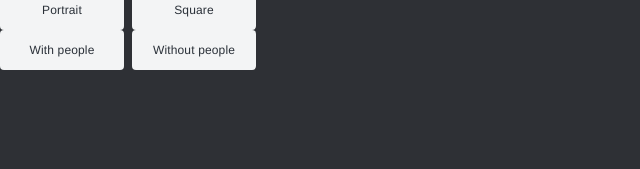
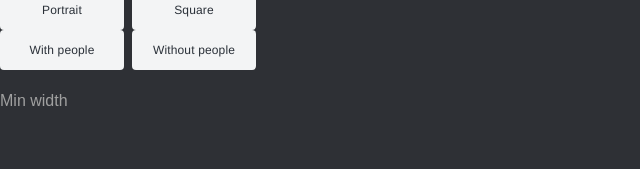
Before and after one commit to aar10n/ImageRepository, a React (Create React App) app in the folder client/: page /search/1 in a window 1280 px wide. Shown: the part 131-300 px from the top of the page, without its empty margins (0-640 px from the left). Built offline with nearby package versions, Linux system fonts and the light colour scheme.

Commit message:
Added NumberFilter component

```diff
--- a/client/src/views/Search/ColorFilter.tsx
+++ b/client/src/views/Search/ColorFilter.tsx
@@ -1,9 +1,9 @@
 import { createStyles, makeStyles } from '@material-ui/core/styles';
 import { useHistory } from 'react-router-dom';
 import classNames from 'classnames';
-import { tuple } from 'core/types';
 import { FontAwesomeIcon } from '@fortawesome/react-fontawesome';
 import SearchService from 'core/SearchService';
+import { tuple } from 'core/types';
 
 interface ColorOption {
   id: string;
--- /dev/null
+++ b/client/src/views/Search/NumberFilter.tsx
@@ -0,0 +1,92 @@
+import { useState } from 'react';
+import { createStyles, makeStyles } from '@material-ui/core/styles';
+import { useHistory } from 'react-router-dom';
+import SearchService from 'core/SearchService';
+
+interface Props {
+  param: string;
+  selected: number;
+  label: string;
+  min?: number;
+  max?: number;
+}
+
+const useStyles = makeStyles(() =>
+  createStyles({
+    container: {
+      display: 'flex',
+      flexWrap: 'wrap',
+      flexDirection: 'column',
+    },
+    inputContainer: {
+      width: '20%',
+      paddingBottom: '24px',
+      paddingTop: '4px',
+      minHeight: '65px',
+    },
+    label: {
+      width: '100%',
+      fontSize: '12px',
+    },
+    input: {
+      width: '100%',
+      outline: 'none',
+      border: 'none',
+      color: 'white',
+      padding: '0px',
+      fontSize: '16px',
+      backgroundColor: '#2e3035',
+
+      '&::placeholder': {
+        color: 'rgb(160,160,160)',
+      },
+    },
+  })
+);
+
+export const NumberFilter = (props: Props) => {
+  const { param, selected, label, min, max } = props;
+  const [number, setNumber] = useState(selected);
+  const [focused, setFocused] = useState(false);
+  const history = useHistory();
+  const classes = useStyles();
+
+  const handleSelect = (val: number) => {
+    setNumber(val);
+    const {
+      location: { pathname, search },
+    } = history;
+    const url = pathname + search;
+
+    let updated: string;
+    if (val === 0) {
+      updated = SearchService.removeParam(url, param);
+    } else {
+      updated = SearchService.updateParam(url, param, val);
+    }
+
+    history.replace(updated);
+  };
+
+  return (
+    <div className={classes.container}>
+      <label className={classes.label} htmlFor={label}>
+        {focused || number ? label : <div style={{ height: '17px' }} />}
+      </label>
+      <div className={classes.inputContainer}>
+        <input
+          type="number"
+          name={label}
+          className={classes.input}
+          placeholder={focused ? '' : label}
+          min={min ?? ''}
+          max={max ?? ''}
+          value={number || ''}
+          onChange={event => handleSelect(Number(event.target.value))}
+          onFocus={() => setFocused(true)}
+          onBlur={() => setFocused(false)}
+        />
+      </div>
+    </div>
+  );
+};
--- a/client/src/views/Search/index.tsx
+++ b/client/src/views/Search/index.tsx
@@ -2,8 +2,9 @@ import { ChangeEvent, KeyboardEvent, useMemo, useState } from 'react';
 import { createStyles, makeStyles } from '@material-ui/core/styles';
 import { useHistory, useLocation, useParams } from 'react-router-dom';
 import SearchService, { SearchOptions } from 'core/SearchService';
-import { ColorFilter } from './ColorFilter';
-import { OptionsFilter } from './OptionsFilter';
+import { ColorFilter } from 'views/Search/ColorFilter';
+import { OptionsFilter } from 'views/Search/OptionsFilter';
+import { NumberFilter } from 'views/Search/NumberFilter';
 
 interface Params {
   query: string | undefined;
@@ -95,8 +96,14 @@ export const Search = () => {
         param="people"
         numPerRow={2}
         options={people}
-        selected={String(options.people)}
+        selected={String(options.people ?? '')}
         toggle
+      />
+      <NumberFilter
+        param="min_width"
+        selected={options.min_width ?? 0}
+        label="Min width"
+        min={1}
       />
     </div>
   );
```
Also changed, not shown: client/src/views/Search/Filter.tsx (deleted, +0 -64 lines).
